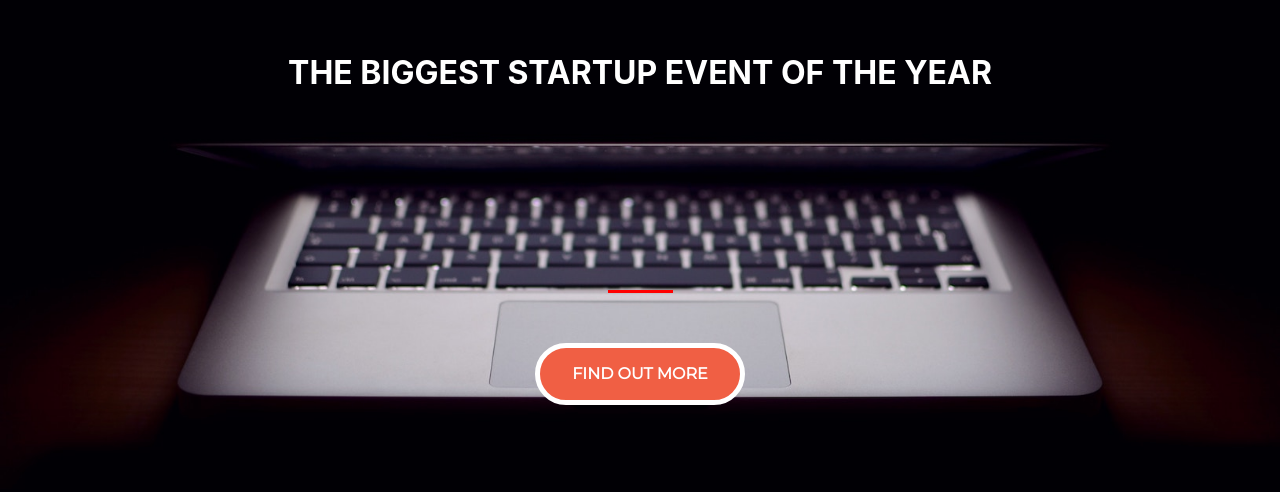
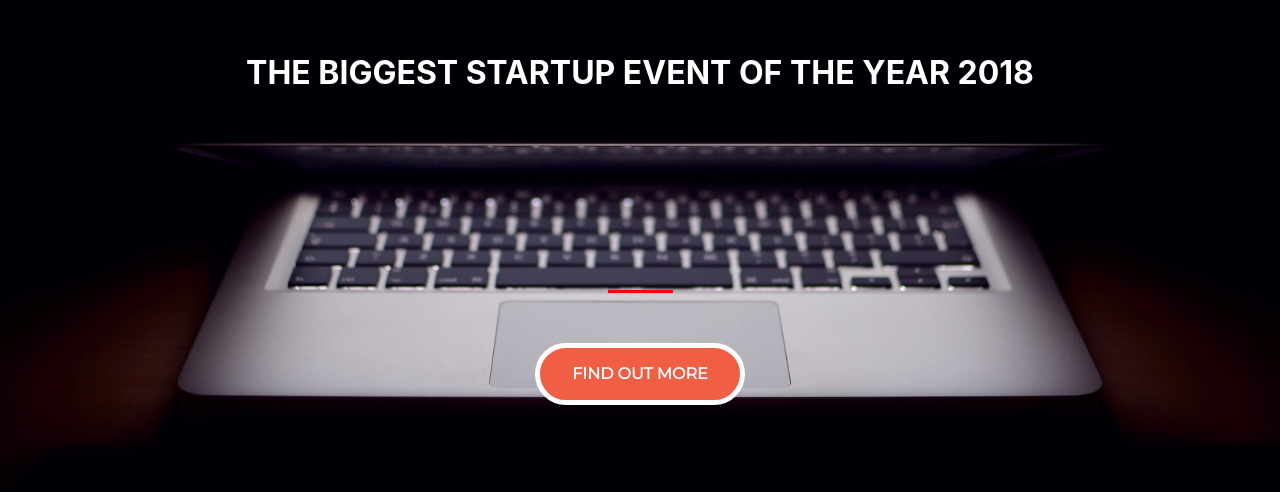
Before and after one commit to royabhijit/royabhijit.github.io, a plain HTML site: page index.html in a window 1280 px wide. Shown: the part 170-662 px from the top of the page. Drawn offline with nearby package versions, Linux system fonts and the light colour scheme.

Commit message:
Added Year

```diff
--- a/index.html
+++ b/index.html
@@ -19,7 +19,7 @@
 
           <div class="col-lg-12 my-auto">
             <h1 class="text-uppercase faded">
-              <strong>the biggest startup event of the year</strong>
+              <strong>the biggest startup event of the year 2018</strong>
             </h1>
             <hr>
           </div>
```
